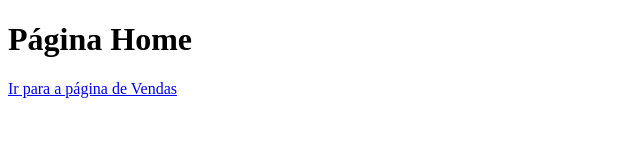
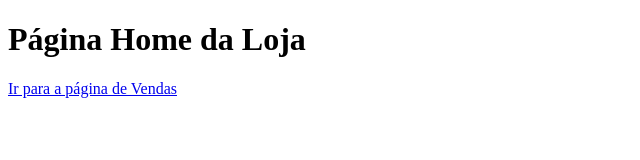
Before and after one commit to wagnerelvio/aulagithub, a plain HTML site: page index.html in a window 1280 px wide. Shown: the whole page, without its empty margins (0-640 px from the left). Drawn offline with Linux system fonts and the light colour scheme.

Commit message:
Acrescentado Home informacoes

```diff
--- a/index.html
+++ b/index.html
@@ -7,7 +7,7 @@
     <title>Home</title>
 </head>
 <body>
-    <h1>Página Home</h1>
+    <h1>Página Home da Loja</h1>
     <a href="vendas.html">Ir para a página de Vendas</a>
 </body>
 </html>
```
